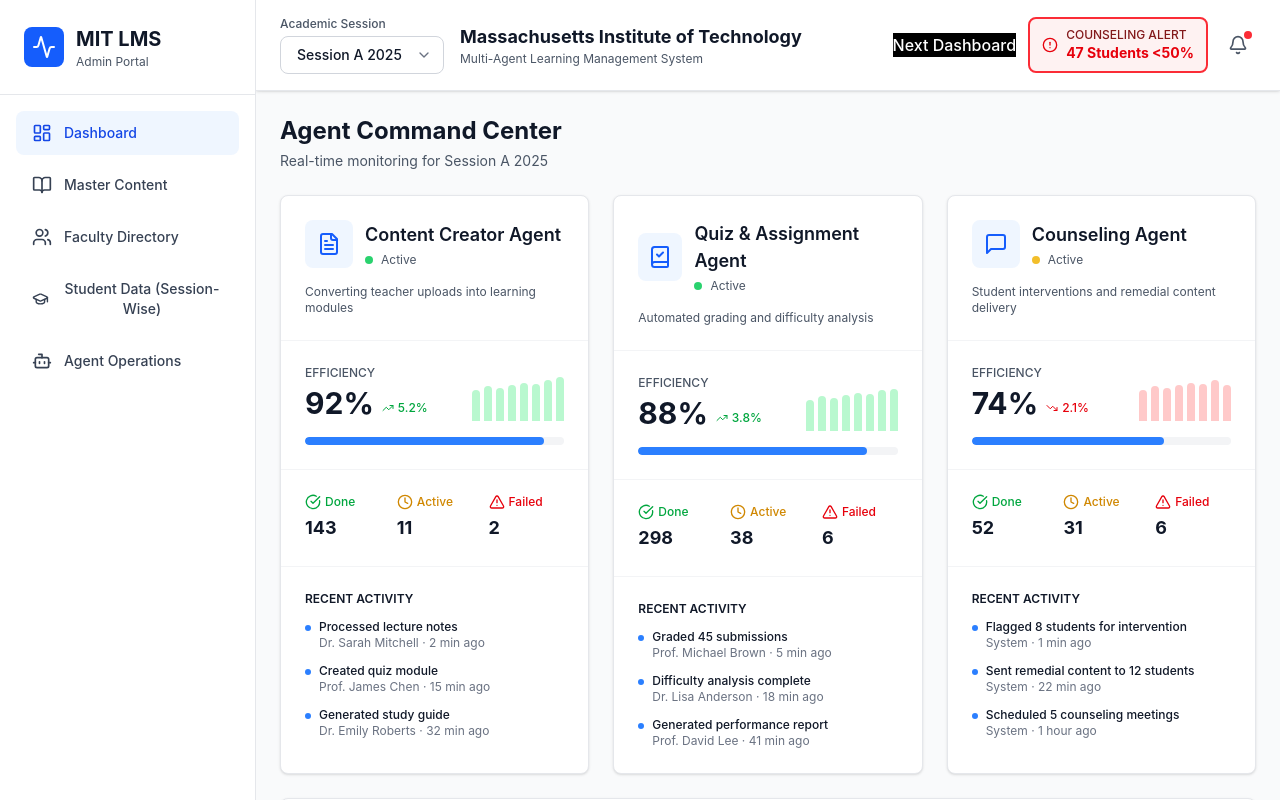
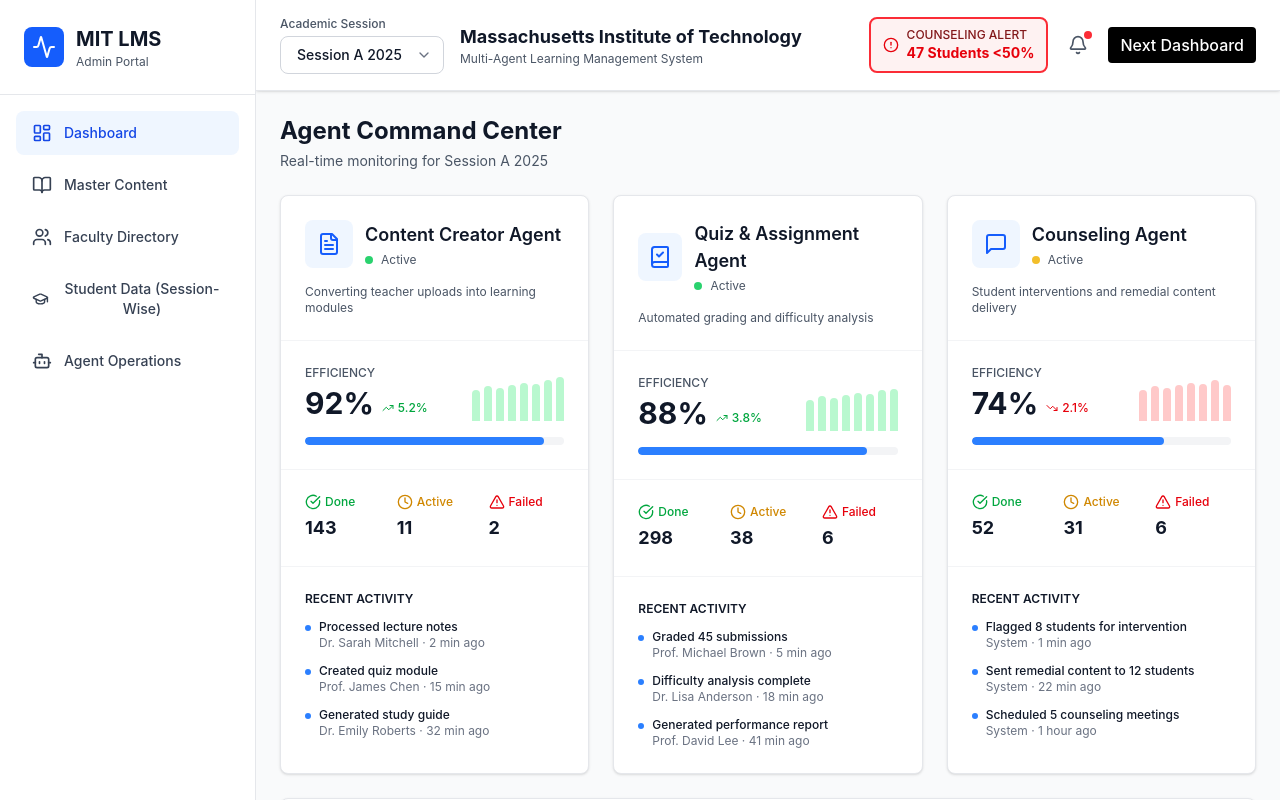
Before and after one commit to Aliimran1074/Institute-Admin-Dashboard, a React (Vite) app: page / in a window 1280 px wide. Shown: the top 800 px of the page. Built offline with nearby package versions, Linux system fonts and the light colour scheme.

Commit message:
Small Changes done

```diff
--- a/src/app/App.jsx
+++ b/src/app/App.jsx
@@ -126,18 +126,21 @@ export default function App() {
         {/* Top Header Bar */}
         <header className="bg-white border-b border-gray-200 shadow-sm sticky top-0 z-30">
   <div className="px-4 lg:px-6 py-4">
-            <div className="flex items-center justify-between gap-4">
+    <div className="flex items-center justify-between gap-4 flex-wrap">
+
       {/* Left side - Mobile menu + Session filter */}
-              <div className="flex items-center gap-4 flex-1 min-w-0">
+      <div className="flex items-center gap-4 flex-1 min-w-0 flex-wrap">
+
+        {/* Mobile menu button */}
         <button
           onClick={() => setSidebarOpen(true)}
-                  className="lg:hidden text-gray-600 hover:text-gray-900"
+          className="lg:hidden text-gray-600 hover:text-gray-900 flex-shrink-0"
         >
           <Menu className="w-6 h-6" />
         </button>
 
         {/* Session Filter Dropdown */}
-                <div className="relative">
+        <div className="relative flex-shrink-0">
           <label className="block text-xs text-gray-600 mb-1">Academic Session</label>
           <div className="relative">
             <select
@@ -153,37 +156,49 @@ export default function App() {
           </div>
         </div>
 
-                <div className="hidden md:block flex-1 min-w-0">
+        {/* Institute Info - hidden on small screens */}
+        <div className="hidden md:flex flex-col flex-1 min-w-0 truncate">
           <h1 className="text-lg font-bold text-gray-900 truncate">
             Massachusetts Institute of Technology
           </h1>
-                  <p className="text-xs text-gray-600 truncate">Multi-Agent Learning Management System</p>
+          <p className="text-xs text-gray-600 truncate">
+            Multi-Agent Learning Management System
+          </p>
         </div>
       </div>
 
-              {/* Right side - Alert + Notifications */}
-              <div className="flex items-center gap-3">
+      {/* Right side - Alerts + Notifications + Next Dashboard */}
+      <div className="flex items-center gap-3 flex-wrap justify-end mt-2 lg:mt-0">
 
-              {/* Move to Teacher Dashboard */}
-              <div>
-              <button style={{cursor:'pointer',backgroundColor:"black",color:"white"}} onClick={()=>{
-                   window.location.href="https://teacher-dashboard-frontend.vercel.app/"
-              }}>Next Dashboard</button>
-            </div>
         {/* Counselling Alert Badge */}
-                <div className="flex items-center gap-2 bg-red-50 border-2 border-red-500 rounded-lg px-3 py-2">
+        <div className="flex items-center gap-2 bg-red-50 border-2 border-red-500 rounded-lg px-3 py-2 flex-shrink-0">
           <AlertCircle className="w-4 h-4 text-red-600 flex-shrink-0" />
-                  <div>
-                    <p className="text-xs font-medium text-red-900 uppercase hidden sm:block">Counseling Alert</p>
-                    <p className="text-xs sm:text-sm font-bold text-red-600">{flaggedStudentsCount} Students &lt;50%</p>
+          <div className="truncate">
+            <p className="text-xs font-medium text-red-900 uppercase hidden sm:block truncate">Counseling Alert</p>
+            <p className="text-xs sm:text-sm font-bold text-red-600 truncate">
+              {flaggedStudentsCount} Students &lt;50%
+            </p>
           </div>
         </div>
 
         {/* Notification Bell */}
-                <button className="relative p-2 text-gray-600 hover:text-gray-900 hover:bg-gray-100 rounded-lg transition-colors">
+        <button className="relative p-2 text-gray-600 hover:text-gray-900 hover:bg-gray-100 rounded-lg transition-colors flex-shrink-0">
           <Bell className="w-5 h-5" />
           <span className="absolute top-1 right-1 h-2 w-2 bg-red-500 rounded-full"></span>
         </button>
+
+        {/* Move to Teacher Dashboard */}
+        <div className="flex-shrink-0">
+          <button
+            style={{ cursor: 'pointer', backgroundColor: "black", color: "white", padding: '6px 12px', borderRadius: '4px' }}
+            onClick={() => {
+              window.location.href = "https://teacher-dashboard-frontend.vercel.app/";
+            }}
+          >
+            Next Dashboard
+          </button>
+        </div>
+
       </div>
     </div>
   </div>
```
Lines whose indentation alone changed are shown as unchanged.
